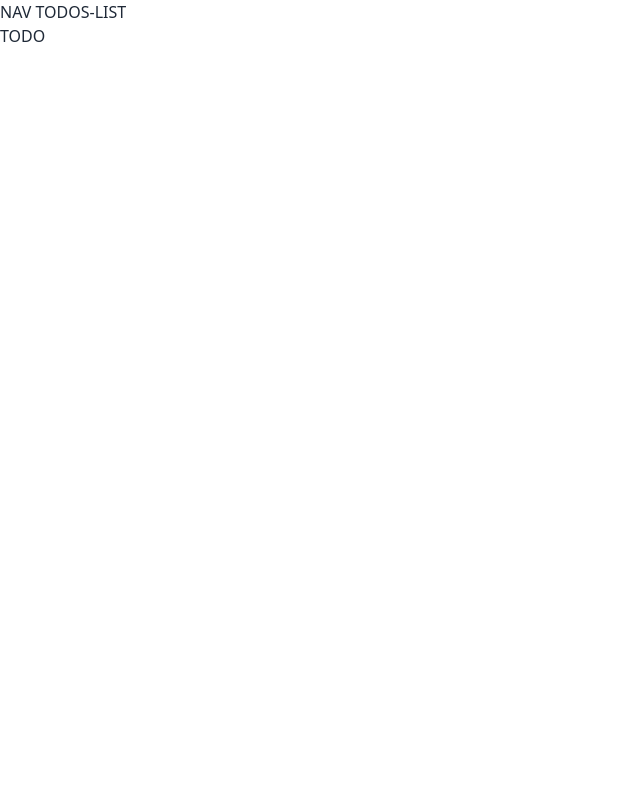
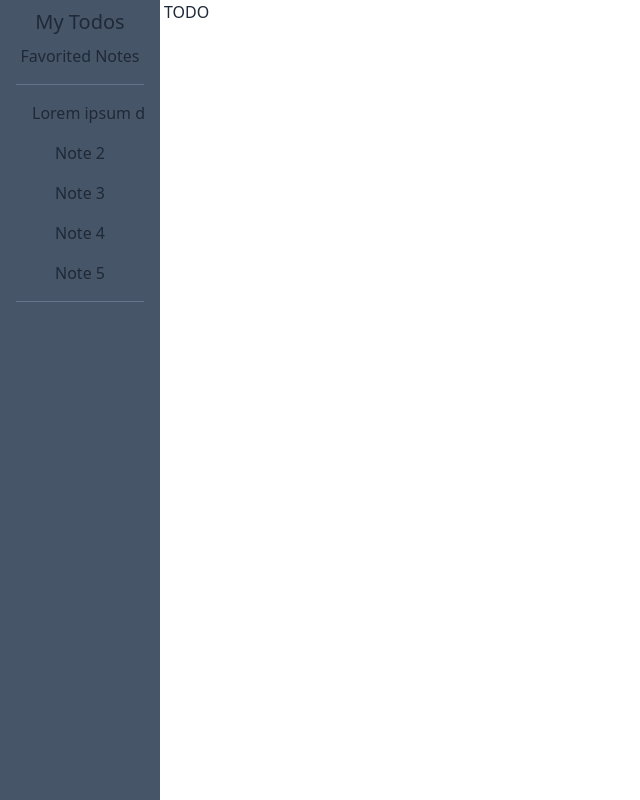
Before and after one commit to mdubelbeis/multi-tool-v2, a Next.js app: page /todos in a window 1280 px wide. Shown: the whole page, without its empty margins (0-640 px from the left). Built offline with nearby package versions, Linux system fonts and the light colour scheme.

Commit message:
init structure and styling

```diff
--- /dev/null
+++ b/pages/notes/index.tsx
@@ -0,0 +1,7 @@
+import React from "react";
+
+const NotesHomePage = () => {
+  return <div>index</div>;
+};
+
+export default NotesHomePage;
--- a/pages/todos/index.tsx
+++ b/pages/todos/index.tsx
@@ -1,8 +1,24 @@
 const TodosHomePage = () => {
   return (
-    <div>
-      <aside>NAV TODOS-LIST</aside>
-      <main>TODO</main>
+    <div className="h-screen w-screen flex gap-1">
+      <aside className="h-full w-40 bg-slate-600 text-center">
+        <h1 className="text-xl p-2">My Todos</h1>
+        <div>Favorited Notes</div>
+
+        <div className="border-b-[1px] border-b-slate-500 border-t-[1px] border-t-slate-500 m-4">
+          <ul className="flex flex-col gap-4 p-4 truncate">
+            <li>
+              Lorem ipsum dolor sit amet consectetur adipisicing elit.
+              Voluptatem, facilis?
+            </li>
+            <li>Note 2</li>
+            <li>Note 3</li>
+            <li>Note 4</li>
+            <li>Note 5</li>
+          </ul>
+        </div>
+      </aside>
+      <main className="h-full w-full">TODO</main>
     </div>
   );
 };
```
